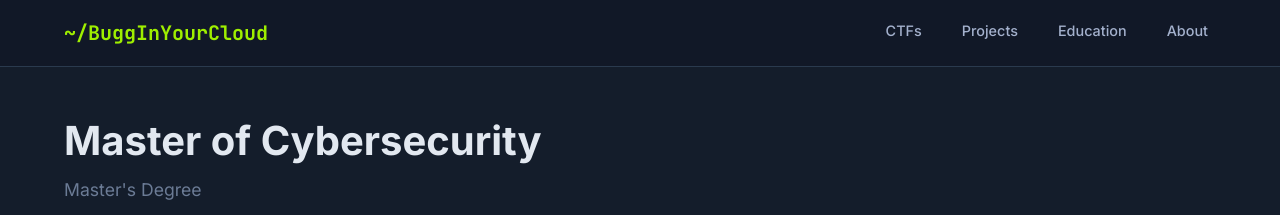
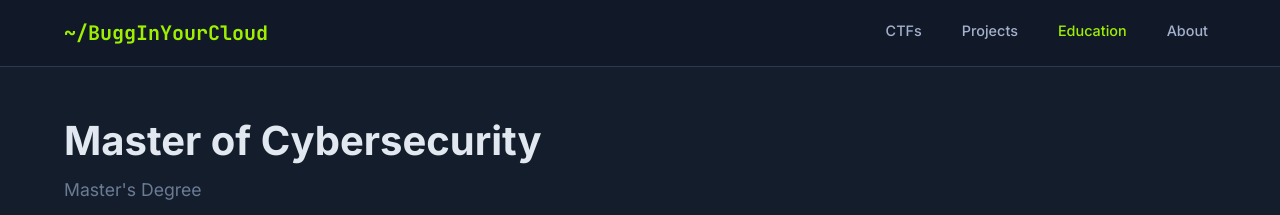
Before and after one commit to BuggInYourCloud/BuggInYourCloud.github.io, a Jekyll site: the page built from _certs/ms-cybersecurity.md, in a window 1280 px wide. Shown: the top 215 px of the page. Built offline with Jekyll 4.4.1, drawn with Linux system fonts in a browser that asks for light colours.

Commit message:
Fix active nav state for collection pages

```diff
--- a/_includes/header.html
+++ b/_includes/header.html
@@ -5,7 +5,7 @@
     <nav>
       <ul class="nav-links">
         {% for link in site.data.navigation %}
-        <li><a href="{{ link.url | relative_url }}" {% if page.url == link.url %}class="active"{% endif %}>{{ link.title }}</a></li>
+        <li><a href="{{ link.url | relative_url }}" {% if page.url == link.url or page.url contains link.url %}class="active"{% endif %}>{{ link.title }}</a></li>
         {% endfor %}
       </ul>
     </nav>
```
